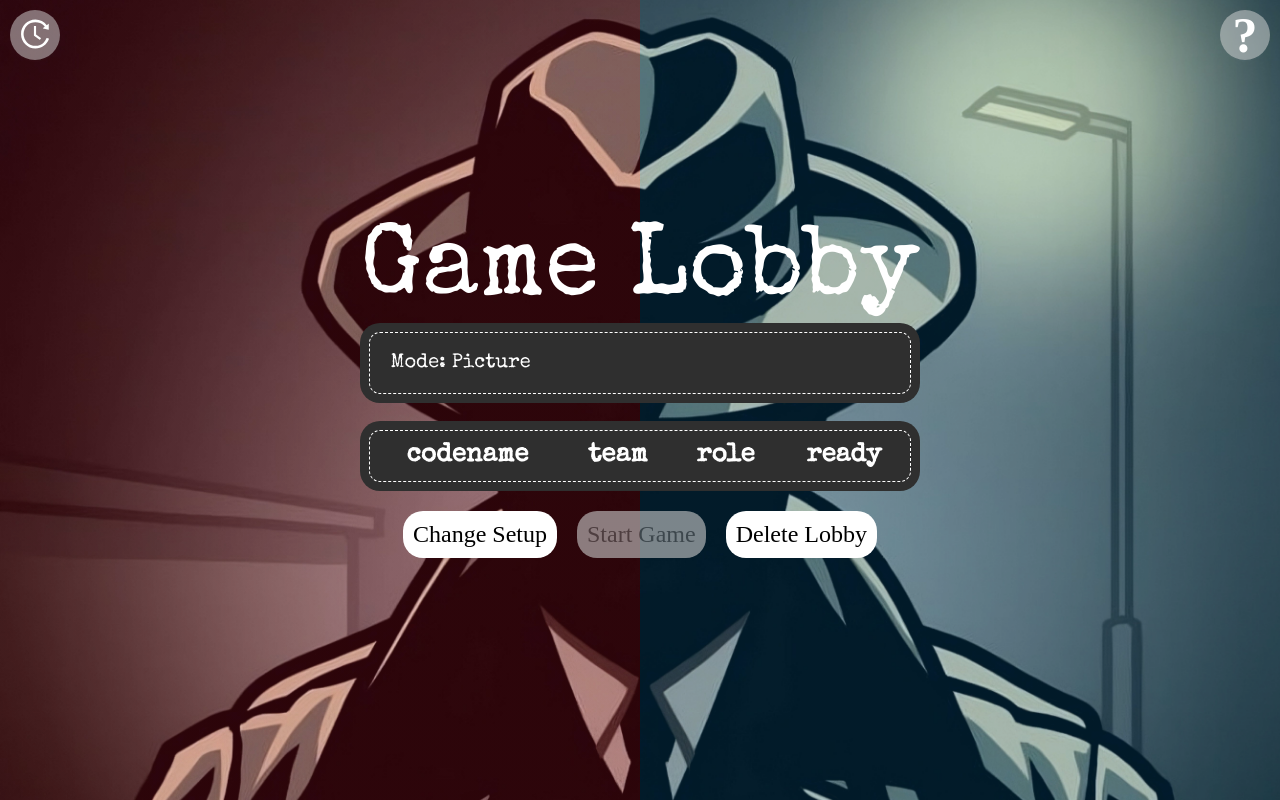
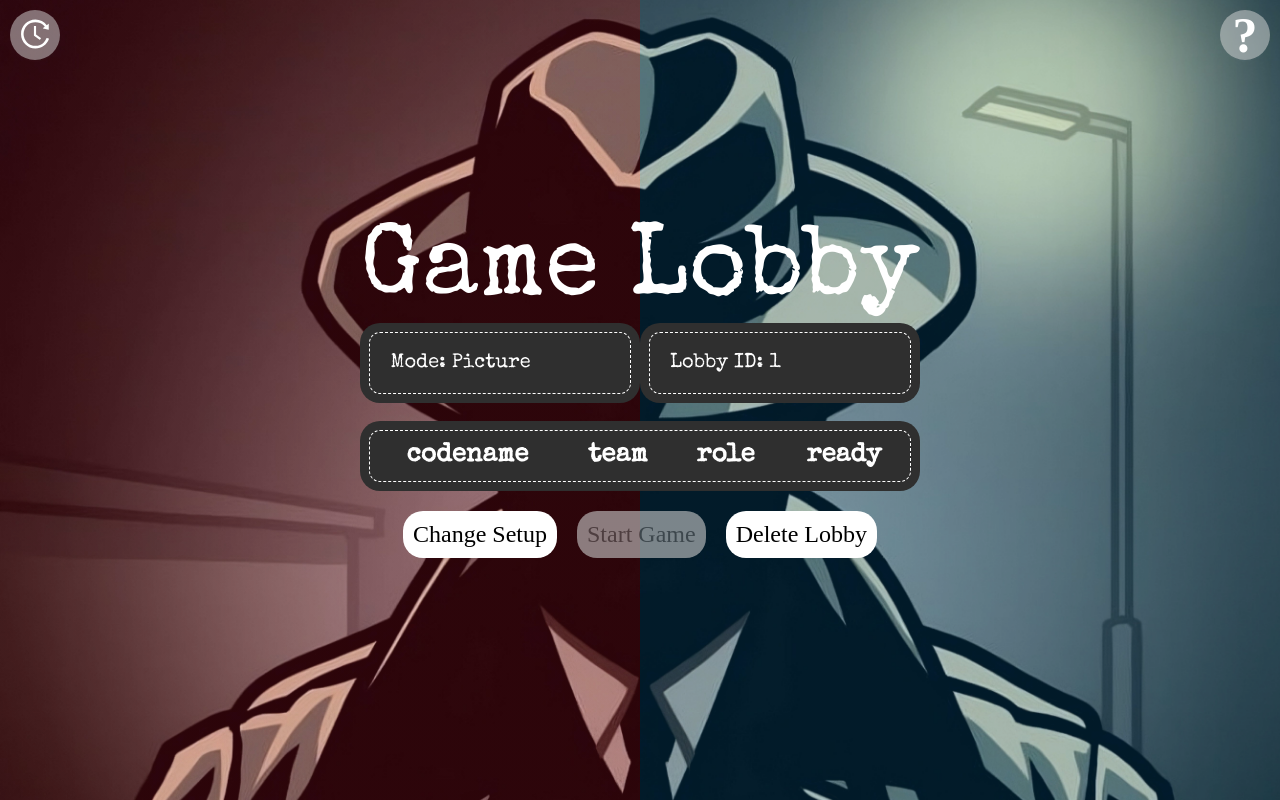
Before and after one commit to cyrimu/sopra-fs25-group-16-client, a Next.js app: page /lobby/1 in a window 1280 px wide. Built offline with nearby package versions, Linux system fonts and the light colour scheme; a web font is replaced by a local one; what @ant-design/nextjs-registry would draw is missing.

Commit message:
closes #76

```diff
--- a/app/components/buttons/RulesButton.tsx
+++ b/app/components/buttons/RulesButton.tsx
@@ -2,7 +2,7 @@
 import React, { useState } from "react";
 import { Button as AntButton } from "antd";
 import styles from "./RulesButton.module.css";
-import RulesModal from "../RulesModal";
+import RulesModal from "../rulesModal";
 
 const RulesButton: React.FC = () => {
   const [isModalVisible, setIsModalVisible] = useState(false);
--- a/app/components/playerTable.tsx
+++ b/app/components/playerTable.tsx
@@ -23,15 +23,34 @@ const PlayerTable: React.FC = () => {
   return (
     <>
 <div
+    style={{
+    display: "flex",
+    justifyContent: "space-between",
+    width: "100%",
+  }}
+>
+  <div
     className={styles.messageField}
     style={{
-          width: "100%",
+      width: "50%",
       padding: "30px",
       height: "auto",
       fontSize: "20px",
     }}
   >
     Mode: {gameType === GAME_TYPE.TEXT ? "Word" : "Picture"}
+  </div>
+  <div
+    className={styles.messageField}
+    style={{
+      width: "50%",
+      padding: "30px",
+      height: "auto",
+      fontSize: "20px",
+    }}
+  >
+    Lobby ID: {window.location.href.split("/").pop()}
+  </div>
 </div>
       <br />
       <table className={styles.tableField}>
--- a/app/lobby/[id]/page.tsx
+++ b/app/lobby/[id]/page.tsx
@@ -12,7 +12,7 @@ import styles from "@/styles/page.module.css";
 import { useRouter } from "next/navigation";
 import { Modal, Popconfirm, Tooltip } from "antd";
 import { useEffect, useState } from "react";
-import GetReady from "@/components/GetReady";
+import GetReady from "@/components/getReady";
 import PlayerTable from "@/components/playerTable";
 import ConfigurationPanel from "@/components/configuration/ConfigurationPanel";
 import { AppDispatch } from "@/lib/store";
@@ -22,6 +22,7 @@ import { selectGameId, selectGameStatus } from "@/lib/features/game";
 import { isProduction } from "../../../utils/environment";
 import { selectIsHost } from "../../../utils/helpers";
 import HistoryButton from "@/components/buttons/HistoryButton";
+
 
 export default function Lobby() {
   const router = useRouter();
@@ -61,7 +62,7 @@ export default function Lobby() {
         router.push(`/game/${gameId}`);
       }, 3000);
     }
-  }, [gameId, router, gameStatus]);
+  }, [gameId, router, gameStatus, disconnectLobby]);
 
   // Lobby object does not exist anymore
   useEffect(() => {
@@ -69,7 +70,7 @@ export default function Lobby() {
       disconnectLobby();
       router.back();
     }
-  }, [lobbyStatus, router]);
+  }, [disconnectLobby, lobbyStatus, router]);
 
   function disconnectLobby() {
     // Disconnect websocket
```
Lines whose indentation alone changed are shown as unchanged.
